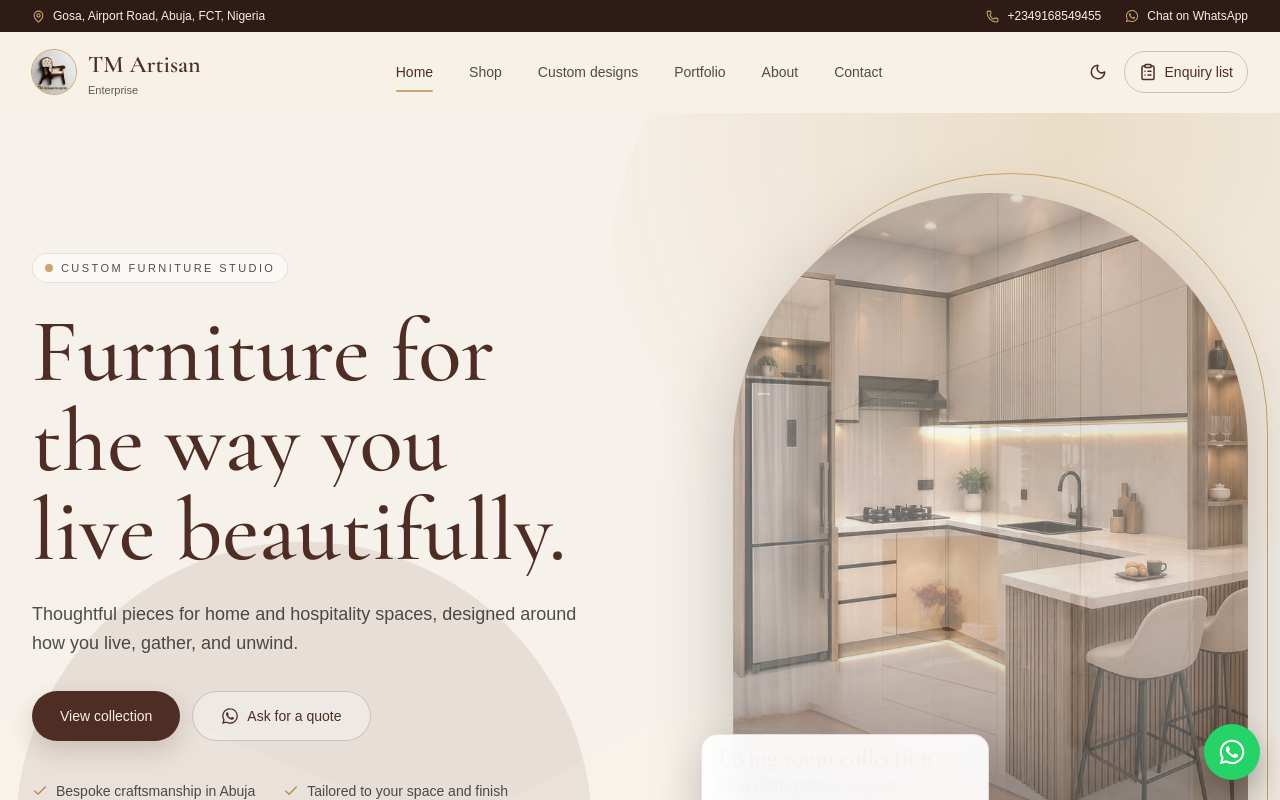
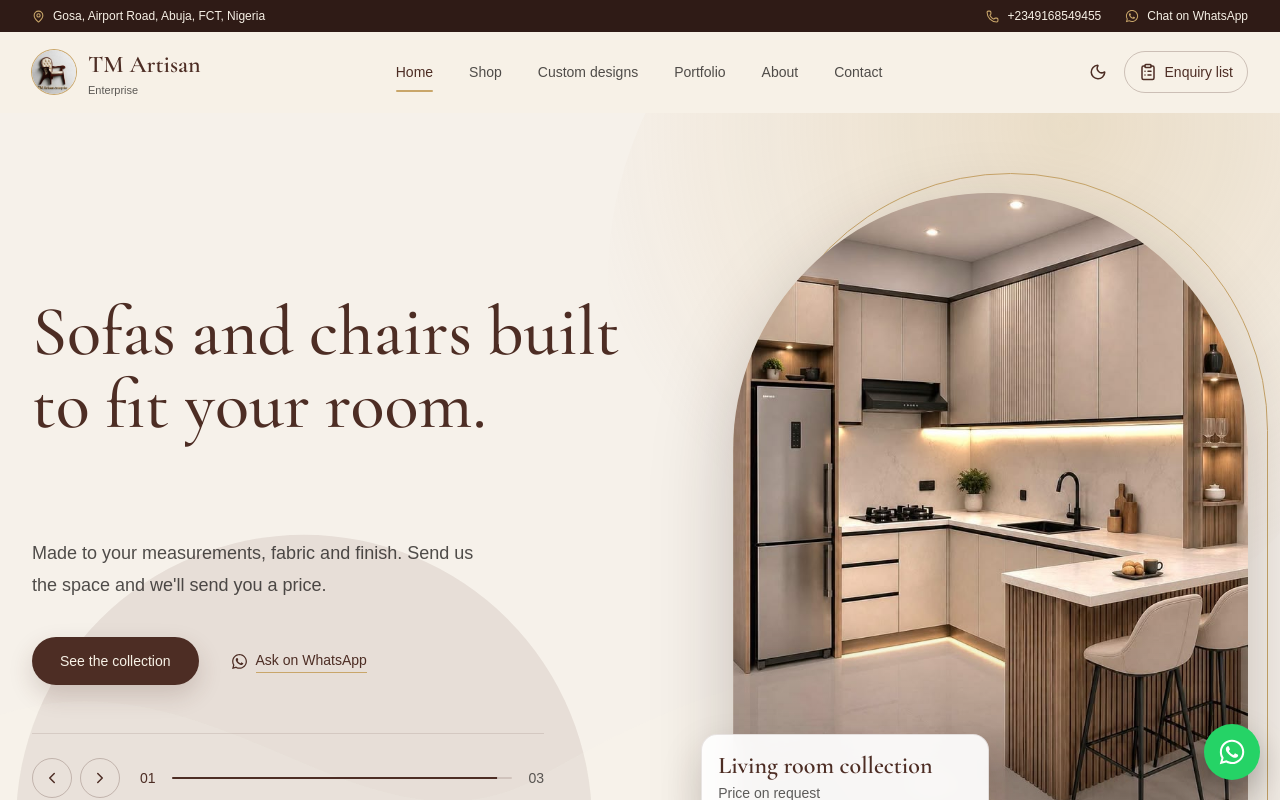
Before and after one commit to MaryAMsendoo/tm, a Next.js app: page / in a window 1280 px wide. Shown: the top 800 px of the page. Built offline with nearby package versions, Linux system fonts and the light colour scheme.

Commit message:
Edited the Hero section and data center file

```diff
--- a/components/home/Hero.tsx
+++ b/components/home/Hero.tsx
@@ -10,7 +10,7 @@ import {
   useReducedMotion,
   type Variants,
 } from "framer-motion";
-import { Check, Plus } from "lucide-react";
+import { Check, ChevronLeft, ChevronRight, Plus } from "lucide-react";
 import { FaWhatsapp } from "react-icons/fa6";
 import { cn } from "../../lib/utils";
 import { heroSlides } from "../../lib/data";
@@ -18,30 +18,29 @@ import { generalWhatsappUrl } from "../../lib/whatsapp";
 import { useEnquiry } from "../../context/EnquiryContext";
 import { SectionBackdrop } from "../ui/SectionBackdrop";
 
-const SLIDE_MS = 5500;
+const SLIDE_MS = 6000;
 const EASE = [0.22, 1, 0.36, 1] as const;
+const TOTAL = heroSlides.length;
 
-const HEADLINE = ["Furniture for", "the way you", "live beautifully."];
+const pad = (n: number) => String(n).padStart(2, "0");
 
-const POINTS = [
-  "Bespoke craftsmanship in Abuja",
-  "Tailored to your space and finish",
-  "Quotes sent after your enquiry",
-];
-
-const container: Variants = {
+// The copy block re-enters on every slide change.
+const copyGroup: Variants = {
   hidden: {},
-  show: { transition: { staggerChildren: 0.12, delayChildren: 0.1 } },
+  show: { transition: { staggerChildren: 0.05, delayChildren: 0.05 } },
+  exit: { transition: { staggerChildren: 0.02, staggerDirection: -1 } },
 };
 
-const rise: Variants = {
-  hidden: { y: "108%" },
-  show: { y: 0, transition: { duration: 0.9, ease: EASE } },
+const word: Variants = {
+  hidden: { y: "110%" },
+  show: { y: 0, transition: { duration: 0.8, ease: EASE } },
+  exit: { y: "-110%", transition: { duration: 0.32, ease: EASE } },
 };
 
-const fadeUp: Variants = {
-  hidden: { opacity: 0, y: 18 },
-  show: { opacity: 1, y: 0, transition: { duration: 0.7, ease: EASE } },
+const fade: Variants = {
+  hidden: { opacity: 0, y: 12 },
+  show: { opacity: 1, y: 0, transition: { duration: 0.6, ease: EASE } },
+  exit: { opacity: 0, transition: { duration: 0.18 } },
 };
 
 export function Hero() {
@@ -52,11 +51,13 @@ export function Hero() {
   const slide = heroSlides[index];
   const added = has(slide.id);
 
-  // Re-armed on every slide change, so clicking a bar restarts the timer.
+  const go = (step: number) => setIndex((i) => (i + step + TOTAL) % TOTAL);
+
+  // Re-armed on every slide change, so manual navigation restarts the timer.
   useEffect(() => {
     if (reduceMotion) return;
     const timer = setTimeout(
-      () => setIndex((i) => (i + 1) % heroSlides.length),
+      () => setIndex((i) => (i + 1) % TOTAL),
       SLIDE_MS,
     );
     return () => clearTimeout(timer);
@@ -67,75 +68,116 @@ export function Hero() {
       <section className="relative overflow-hidden">
         <SectionBackdrop variant="amber" tone="light" className="opacity-90" />
 
-        <div className="relative mx-auto grid max-w-7xl items-center gap-16 px-5 py-14 lg:grid-cols-[1.05fr_0.95fr] lg:gap-12 lg:px-8 lg:py-20">
+        <div className="relative mx-auto grid max-w-7xl items-center gap-14 px-5 py-14 lg:grid-cols-[1.05fr_0.95fr] lg:gap-12 lg:px-8 lg:py-20">
           {/* Copy */}
-          <motion.div variants={container} initial="hidden" animate="show">
-            <div className="inline-flex w-fit items-center gap-2 rounded-full border border-[var(--border-subtle)] bg-[rgba(255,255,255,0.55)] px-3 py-1.5 text-[11px] font-medium uppercase tracking-[0.22em] text-[var(--text-muted)] backdrop-blur-sm">
-              <span className="h-2 w-2 rounded-full bg-[var(--brand-gold)]" />
-              Custom furniture studio
-            </div>
-
-            <h1 className="mt-6 font-display text-[clamp(3rem,7vw,5.8rem)] font-medium leading-[0.92] text-[var(--brand-wood)]">
-              {HEADLINE.map((line) => (
-                <span key={line} className="block overflow-hidden py-[0.04em]">
-                  <motion.span variants={rise} className="block">
-                    {line}
+          <div>
+            <AnimatePresence mode="wait" initial={false}>
+              <motion.div
+                key={slide.id}
+                variants={copyGroup}
+                initial="hidden"
+                animate="show"
+                exit="exit"
+              >
+                <h1 className="mt-6 min-h-[3.1em] font-display text-[clamp(2.6rem,5.6vw,4.4rem)] font-medium leading-[1.04] text-[var(--brand-wood)]">
+                  {slide.title.split(" ").map((w, i) => (
+                    <span
+                      key={`${w}-${i}`}
+                      className="-mb-[0.12em] mr-[0.22em] inline-block overflow-hidden pb-[0.12em] align-bottom"
+                    >
+                      <motion.span variants={word} className="inline-block">
+                        {w}
                       </motion.span>
                     </span>
                   ))}
                 </h1>
 
                 <motion.p
-              variants={fadeUp}
-              className="mt-6 max-w-xl text-base leading-relaxed text-[var(--text-muted)] sm:text-lg"
+                  variants={fade}
+                  className="mt-6 max-w-md text-base leading-7 text-[var(--text-muted)] lg:text-lg lg:leading-8"
                 >
-              Thoughtful pieces for home and hospitality spaces, designed around
-              how you live, gather, and unwind.
+                  {slide.description}
                 </motion.p>
+              </motion.div>
+            </AnimatePresence>
 
             <motion.div
-              variants={fadeUp}
-              className="mt-8 flex flex-col gap-3 sm:flex-row"
+              initial={{ opacity: 0, y: 14 }}
+              animate={{ opacity: 1, y: 0 }}
+              transition={{ delay: 0.5, duration: 0.7, ease: EASE }}
+              className="mt-9 flex flex-wrap items-center gap-x-8 gap-y-4"
             >
               <Link
                 href="/shop"
-                className="inline-flex items-center justify-center rounded-full bg-[var(--brand-wood)] px-7 py-3.5 text-sm font-medium text-[var(--brand-ivory)] shadow-[0_10px_25px_rgba(77,45,36,0.18)] transition hover:bg-[var(--brand-wood-deep)]"
+                className="inline-flex items-center justify-center rounded-full bg-[var(--brand-wood)] px-7 py-3.5 text-sm font-medium text-[var(--brand-ivory)] shadow-[0_10px_25px_rgba(77,45,36,0.18)] transition hover:bg-[var(--brand-wood-deep)] focus:outline-none focus-visible:ring-2 focus-visible:ring-[var(--brand-gold)] focus-visible:ring-offset-2"
               >
-                View collection
+                See the collection
               </Link>
               <a
                 href={generalWhatsappUrl()}
                 target="_blank"
                 rel="noopener noreferrer"
-                className="inline-flex items-center justify-center gap-2 rounded-full border border-[rgba(77,45,36,0.22)] bg-white/35 px-7 py-3.5 text-sm font-medium text-[var(--brand-wood)] transition hover:border-[var(--brand-gold)] hover:bg-[rgba(77,45,36,0.03)]"
+                className="group inline-flex items-center gap-2 text-sm font-medium text-[var(--brand-wood)]"
               >
-                <FaWhatsapp size={18} />
-                Ask for a quote
+                <FaWhatsapp size={17} />
+                <span className="border-b border-[var(--brand-gold)] pb-0.5 transition group-hover:border-[var(--brand-wood)]">
+                  Ask on WhatsApp
+                </span>
               </a>
             </motion.div>
 
-            <motion.ul
-              variants={fadeUp}
-              className="mt-10 flex flex-col gap-2.5 text-sm text-[var(--text-muted)] sm:flex-row sm:flex-wrap sm:gap-x-7"
+            {/* Slide controls */}
+            <motion.div
+              initial={{ opacity: 0 }}
+              animate={{ opacity: 1 }}
+              transition={{ delay: 0.9, duration: 0.6 }}
+              className="mt-12 flex max-w-lg items-center gap-5 border-t border-[var(--border-subtle)] pt-6"
             >
-              {POINTS.map((point) => (
-                <li key={point} className="flex items-center gap-2">
-                  <Check
-                    size={16}
-                    className="shrink-0 text-[var(--brand-gold-deep)]"
+              <div className="flex items-center gap-2">
+                <button
+                  type="button"
+                  onClick={() => go(-1)}
+                  aria-label="Previous slide"
+                  className="inline-flex h-10 w-10 items-center justify-center rounded-full border border-[rgba(77,45,36,0.25)] text-[var(--brand-wood)] transition hover:bg-[rgba(77,45,36,0.06)] focus:outline-none focus-visible:ring-2 focus-visible:ring-[var(--brand-gold)]"
+                >
+                  <ChevronLeft size={18} />
+                </button>
+                <button
+                  type="button"
+                  onClick={() => go(1)}
+                  aria-label="Next slide"
+                  className="inline-flex h-10 w-10 items-center justify-center rounded-full border border-[rgba(77,45,36,0.25)] text-[var(--brand-wood)] transition hover:bg-[rgba(77,45,36,0.06)] focus:outline-none focus-visible:ring-2 focus-visible:ring-[var(--brand-gold)]"
+                >
+                  <ChevronRight size={18} />
+                </button>
+              </div>
+
+              <div className="flex flex-1 items-center gap-4">
+                <span className="text-sm tabular-nums text-[var(--brand-wood)]">
+                  {pad(index + 1)}
+                </span>
+                <div className="relative h-[2px] flex-1 overflow-hidden rounded-full bg-[rgba(77,45,36,0.15)]">
+                  <motion.span
+                    key={index}
+                    className="absolute inset-0 origin-left bg-[var(--brand-wood)]"
+                    initial={{ scaleX: 0 }}
+                    animate={{ scaleX: 1 }}
+                    transition={{ duration: SLIDE_MS / 1000, ease: "linear" }}
                   />
-                  {point}
-                </li>
-              ))}
-            </motion.ul>
+                </div>
+                <span className="text-sm tabular-nums text-[var(--text-subtle)]">
+                  {pad(TOTAL)}
+                </span>
+              </div>
             </motion.div>
+          </div>
 
           {/* Arch frame */}
           <motion.div
             initial={{ opacity: 0 }}
             animate={{ opacity: 1 }}
             transition={{ delay: 0.2, duration: 0.6 }}
-            className="relative mx-auto w-full max-w-md lg:max-w-none lg:pl-10"
+            className="relative mx-auto w-full max-w-md pb-10 lg:max-w-none lg:pl-10"
           >
             {/* Offset gold outline */}
             <motion.div
@@ -143,7 +185,7 @@ export function Hero() {
               initial={{ opacity: 0, x: 0, y: 0 }}
               animate={{ opacity: 1, x: 20, y: -20 }}
               transition={{ delay: 0.9, duration: 0.8, ease: EASE }}
-              className="absolute inset-0 rounded-t-[999px] rounded-b-[2rem] border border-[var(--brand-gold)] lg:left-10"
+              className="absolute bottom-10 left-0 right-0 top-0 rounded-t-[999px] rounded-b-[2rem] border border-[var(--brand-gold)] lg:left-10"
             />
 
             <div className="relative aspect-[4/5] w-full rounded-t-[999px] rounded-b-[2rem] shadow-[0_30px_80px_rgba(47,27,22,0.25)]">
@@ -166,7 +208,7 @@ export function Hero() {
                   >
                     <Image
                       src={s.image}
-                      alt={s.name ?? "Furniture display"}
+                      alt={s.name}
                       fill
                       priority={i === 0}
                       sizes="(min-width: 1024px) 40vw, 90vw"
@@ -174,7 +216,6 @@ export function Hero() {
                     />
                   </motion.div>
                 ))}
-                {/* Soft shade so the caption card always reads well */}
                 <div className="pointer-events-none absolute inset-x-0 bottom-0 h-1/3 bg-gradient-to-t from-black/25 to-transparent" />
               </motion.div>
 
@@ -193,8 +234,7 @@ export function Hero() {
                         {slide.name}
                       </p>
                       <p className="mt-0.5 text-sm text-[var(--text-subtle)]">
-                        {slide.category ? `${slide.category}, ` : ""}price on
-                        request
+                        Price on request
                       </p>
                     </motion.div>
                   </AnimatePresence>
@@ -205,9 +245,8 @@ export function Hero() {
                     onClick={() =>
                       toggle({
                         id: slide.id,
-                        name: slide.name ?? "Untitled piece",
+                        name: slide.name,
                         image: slide.image,
-                        category: slide.category,
                       })
                     }
                     className={cn(
@@ -223,30 +262,6 @@ export function Hero() {
                 </div>
               </div>
             </div>
-
-            {/* Slide progress */}
-            <div className="mt-16 flex justify-end gap-2 sm:mt-12">
-              {heroSlides.map((s, i) => (
-                <button
-                  key={s.id}
-                  type="button"
-                  onClick={() => setIndex(i)}
-                  aria-label={`Show ${s.name}`}
-                  aria-current={i === index}
-                  className="relative h-1.5 w-10 overflow-hidden rounded-full bg-[rgba(77,45,36,0.18)] focus:outline-none focus-visible:ring-2 focus-visible:ring-[var(--brand-gold)]"
-                >
-                  {i === index && (
-                    <motion.span
-                      key={index}
-                      className="absolute inset-0 origin-left rounded-full bg-[var(--brand-gold-deep)]"
-                      initial={{ scaleX: 0 }}
-                      animate={{ scaleX: 1 }}
-                      transition={{ duration: SLIDE_MS / 1000, ease: "linear" }}
-                    />
-                  )}
-                </button>
-              ))}
-            </div>
           </motion.div>
         </div>
       </section>
--- a/lib/data.ts
+++ b/lib/data.ts
@@ -57,13 +57,13 @@ export type Category = { slug: string; label: string };
 
 export type HeroSlide = {
   id: string;
+  name: string;
+  category?: string;
   eyebrow: string;
   title: string;
   description: string;
   image: string;
   tag: string;
-  name?: string;
-  category?: string;
 };
 
 export const heroSlides: HeroSlide[] = [
@@ -71,29 +71,32 @@ export const heroSlides: HeroSlide[] = [
     id: "living",
     name: "Living room collection",
     category: "living-room",
-    eyebrow: "Handcrafted comfort",
-    title: "Furniture that turns everyday rooms into a statement.",
+    eyebrow: "Living room",
+    title: "Sofas and chairs built to fit your room.",
     description:
-      "Custom-made sofas, statement chairs, and refined pieces designed for relaxed living and elevated spaces.",
+      "Made to your measurements, fabric and finish. Send us the space and we'll send you a price.",
     image: "/f1.png",
     tag: "Living room",
   },
   {
     id: "dining",
-    eyebrow: "Made for gathering",
-    title: "Dining pieces that bring warmth, elegance, and character.",
+    name: "Dining collection",
+    category: "dining",
+    eyebrow: "Dining",
+    title: "A dining table sized for the room and the people.",
     description:
-      "Modern dining sets and tailored wood finishes that give your home a warm, welcoming presence.",
+      "Solid wood tables and chairs, finished in the tone you choose. Six seats or twelve.",
     image: "/f5.png",
     tag: "Dining",
-
   },
   {
     id: "bedroom",
-    eyebrow: "Quiet luxury",
-    title: "Bedrooms designed for rest, rhythm, and personal style.",
+    name: "Bedroom collection",
+    category: "bedroom",
+    eyebrow: "Bedroom",
+    title: "Beds and wardrobes made for the room you actually have.",
     description:
-      "Thoughtful bedroom furniture, custom details, and soft textures that create a more luxurious everyday routine.",
+      "Headboards, bed frames and storage built to fit, with details you pick.",
     image: "/f9.png",
     tag: "Bedroom",
   },
```
Lines whose indentation alone changed are shown as unchanged.
